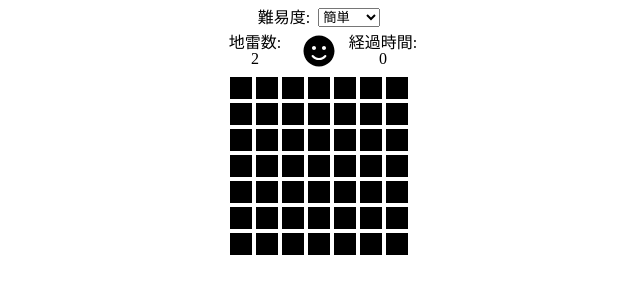
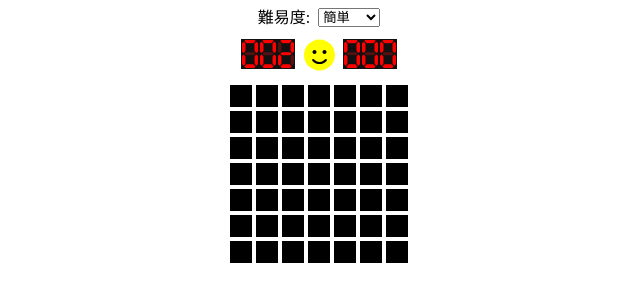
Before and after one commit to tissueMO/vuejs-tutorial, a Vue app in the folder mine-sweeper/: page / in a window 1280 px wide. Shown: the top 302 px of the page, without its empty margins (321-961 px from the left). Built offline with nearby package versions, Linux system fonts and the light colour scheme; the HTML template or start-up script is replaced by a standard one.

Commit message:
数字インジケーターを7セグ形式にした

```diff
--- /dev/null
+++ b/mine-sweeper/src/components/Digit.vue
@@ -0,0 +1,164 @@
+<template>
+  <div class="digit">
+    <div class="display d0" v-if="number === 0"></div>
+    <div class="display d1" v-if="number === 1"></div>
+    <div class="display d2" v-if="number === 2"></div>
+    <div class="display d3" v-if="number === 3"></div>
+    <div class="display d4" v-if="number === 4"></div>
+    <div class="display d5" v-if="number === 5"></div>
+    <div class="display d6" v-if="number === 6"></div>
+    <div class="display d7" v-if="number === 7"></div>
+    <div class="display d8" v-if="number === 8"></div>
+    <div class="display d9" v-if="number === 9"></div>
+  </div>
+</template>
+
+<style lang="scss">
+$size: 0.3;
+$color: #f00;
+$backColor: #511;
+
+.digit {
+  .display {
+    display: inline-block;
+    box-sizing: border-box;
+    position: relative;
+    width: 60px * $size;
+    height: 100px * $size;
+    border: solid 4px * $size #111;
+    background-color: #111;
+    overflow: hidden;
+
+    &::before {
+      content: "";
+      position: absolute;
+      top: 50%;
+      left: 50%;
+      width: 28px * $size;
+      height: 28px * $size;
+      -webkit-transform: translate(-50%, -50%) rotate(45deg);
+      -moz-transform: translate(-50%, -50%) rotate(45deg);
+      -ms-transform: translate(-50%, -50%) rotate(45deg);
+      transform: translate(-50%, -50%) rotate(45deg);
+    }
+
+    &::after {
+      content: "";
+      position: absolute;
+      top: 50%;
+      left: 50%;
+      width: 30px * $size;
+      height: 12px * $size;
+      border-top: solid 30px * $size #111;
+      border-bottom: solid 30px * $size #111;
+      -webkit-transform: translate(-50%, -50%);
+      -moz-transform: translate(-50%, -50%);
+      -ms-transform: translate(-50%, -50%);
+      transform: translate(-50%, -50%);
+    }
+  }
+
+  .d0::before {
+    background-color: $backColor;
+    box-shadow: -30px * $size -30px * $size $color,
+                  0px * $size -30px * $size $color,
+                -30px * $size   0px * $size $color,
+                  0px * $size  30px * $size $color,
+                30px  * $size   0px * $size $color,
+                30px  * $size  30px * $size $color;
+  }
+  .d1::before {
+    background-color: $backColor;
+    box-shadow: -30px * $size -30px * $size $backColor,
+                  0px * $size -30px * $size $color,
+                -30px * $size   0px * $size $backColor,
+                  0px * $size  30px * $size $backColor,
+                30px  * $size   0px * $size $color,
+                30px  * $size  30px * $size $backColor;
+  }
+  .d2::before {
+    background-color: $color;
+    box-shadow: -30px * $size -30px * $size $color,
+                  0px * $size -30px * $size $color,
+                -30px * $size   0px * $size $backColor,
+                  0px * $size  30px * $size $color,
+                30px  * $size   0px * $size $backColor,
+                30px  * $size  30px * $size $color;
+  }
+  .d3::before {
+    background-color: $color;
+    box-shadow: -30px * $size -30px * $size $color,
+                  0px * $size -30px * $size $color,
+                -30px * $size   0px * $size $backColor,
+                  0px * $size  30px * $size $backColor,
+                30px  * $size   0px * $size $color,
+                30px  * $size  30px * $size $color;
+  }
+  .d4::before {
+    background-color: $color;
+    box-shadow: -30px * $size -30px * $size $backColor,
+                  0px * $size -30px * $size $color,
+                -30px * $size   0px * $size $color,
+                  0px * $size  30px * $size $backColor,
+                30px  * $size   0px * $size $color,
+                30px  * $size  30px * $size $backColor;
+  }
+  .d5::before {
+    background-color: $color;
+    box-shadow: -30px * $size -30px * $size $color,
+                  0px * $size -30px * $size $backColor,
+                -30px * $size   0px * $size $color,
+                  0px * $size  30px * $size $backColor,
+                30px  * $size   0px * $size $color,
+                30px  * $size  30px * $size $color;
+  }
+  .d6::before {
+    background-color: $color;
+    box-shadow: -30px * $size -30px * $size $color,
+                  0px * $size -30px * $size $backColor,
+                -30px * $size   0px * $size $color,
+                  0px * $size  30px * $size $color,
+                30px  * $size   0px * $size $color,
+                30px  * $size  30px * $size $color;
+  }
+  .d7::before {
+    background-color: $backColor;
+    box-shadow: -30px * $size -30px * $size $color,
+                  0px * $size -30px * $size $color,
+                -30px * $size   0px * $size $color,
+                  0px * $size  30px * $size $backColor,
+                30px  * $size   0px * $size $color,
+                30px  * $size  30px * $size $backColor;
+  }
+  .d8::before {
+    background-color: $color;
+    box-shadow: -30px * $size -30px * $size $color,
+                  0px * $size -30px * $size $color,
+                -30px * $size   0px * $size $color,
+                  0px * $size  30px * $size $color,
+                30px  * $size   0px * $size $color,
+                30px  * $size  30px * $size $color;
+  }
+  .d9::before {
+    background-color: $color;
+    box-shadow: -30px * $size -30px * $size $color,
+                  0px * $size -30px * $size $color,
+                -30px * $size   0px * $size $color,
+                  0px * $size  30px * $size $backColor,
+                30px  * $size   0px * $size $color,
+                30px  * $size  30px * $size $color;
+  }
+}
+</style>
+
+<script>
+export default {
+  name: 'Digit',
+  props: {
+    number: {
+      type: Number,
+      default: 0,
+    }
+  },
+}
+</script>
--- /dev/null
+++ b/mine-sweeper/src/components/Digits.vue
@@ -0,0 +1,53 @@
+<template>
+  <div class="digits">
+    <Digit
+      v-for="(digit, index) in digits"
+      :key="index"
+      :number="digit" />
+  </div>
+</template>
+
+<style lang="scss">
+.digits {
+  display: flex;
+  justify-content: center;
+  align-items: center;
+}
+</style>
+
+<script>
+import Digit from './Digit'
+
+export default {
+  name: 'Digits',
+  components: { Digit },
+  props: {
+    value: {
+      type: Number,
+      default: 0,
+    },
+    digitSize: {
+      type: Number,
+      default: 3,
+    },
+  },
+  computed: {
+    digits: {
+      get () {
+        const digits = []
+        let value = Math.min(this.value, Math.pow(10, this.digitSize) - 1)
+
+        for (let i = 0; i < this.digitSize; i++) {
+          // 1の位を取得し続ける
+          const digit = value % 10
+          digits.push(digit)
+          value = Math.floor(value / 10)
+        }
+
+        // 大きい位から小さい位の順に並ぶようにする
+        return digits.reverse()
+      },
+    },
+  },
+}
+</script>
--- a/mine-sweeper/src/views/Game.vue
+++ b/mine-sweeper/src/views/Game.vue
@@ -9,17 +9,19 @@
       </select>
     </div>
     <div class="form-group">
-      <p>
-        地雷数:<br>{{ selectedLevel.mineCount }}
-      </p>
+      <!-- 地雷数 -->
+      <Digits :value="selectedLevel.mineCount" :digitSize="3" />
+
+      <div class="face">
         <font-awesome-icon
           class="fa fa-face"
           size="2x"
           :icon="emotion"
           @click="init" />
-      <p>
-        経過時間:<br>{{ timeSecondsCount }}
-      </p>
+      </div>
+
+      <!-- 経過時間 -->
+      <Digits :value="timeSecondsCount" :digitSize="3" />
     </div>
 
     <Panel
@@ -35,10 +37,14 @@
 
 <style lang="scss">
 #game {
-  .form-group {
+  .flex {
     display: flex;
     justify-content: center;
     align-items: center;
+  }
+
+  .form-group {
+    @extend .flex;
     margin: 0.5rem 0;
 
     label {
@@ -50,8 +56,21 @@
       text-align: center;
     }
 
+    .face {
+      width: 1.5rem;
+      height: 1.5rem;
+      border-radius: 50%;
+      position: relative;
+      display: flex;
+      justify-content: center;
+      align-items: center;
+      margin: 0.5rem 0.75rem;
+      background-color: #000;
+
       .fa-face {
         margin: 0 0.5rem;
+        color: yellow;
+      }
     }
   }
 }
@@ -59,11 +78,15 @@
 
 <script>
 import Panel from '../components/Panel'
+import Digits from '../components/Digits'
 import eventBus from '../eventbus'
 
 export default {
   name: 'Game',
-  components: { Panel },
+  components: {
+    Panel,
+    Digits,
+  },
   data: function () {
     return {
       levels: {
```
Lines whose indentation alone changed are shown as unchanged.
